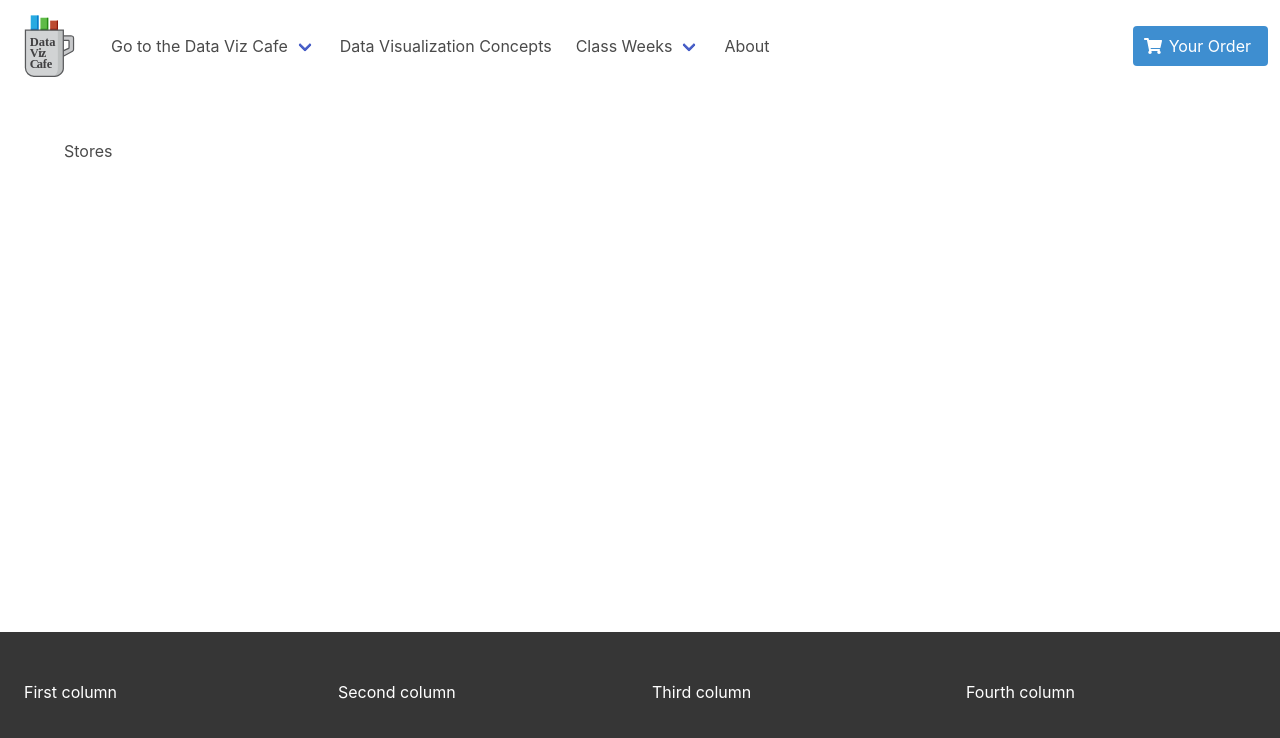
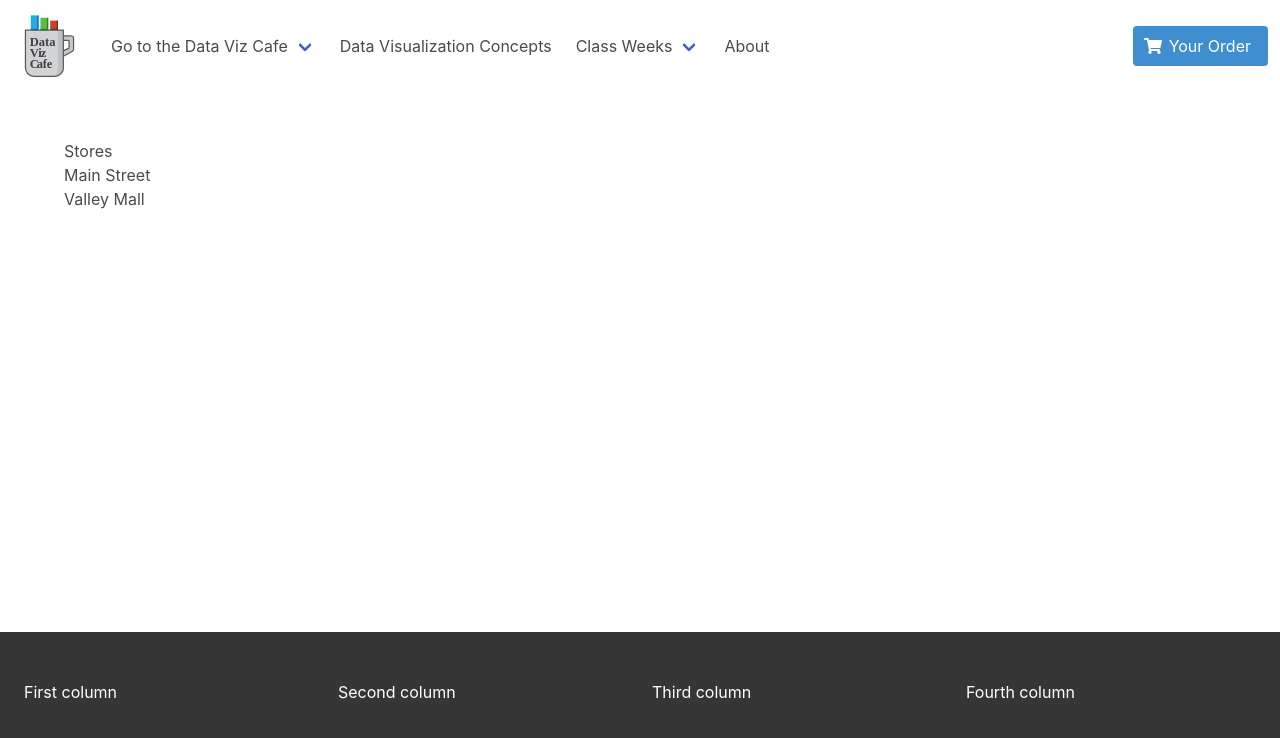
Before and after one commit to robert-laws/practice-dec-2020-react-app-with-bulma, a React (Create React App) app: page /stores in a window 1280 px wide. Shown: the top 738 px of the page. Built offline with nearby package versions, Linux system fonts and the light colour scheme.

Commit message:
add locations context

```diff
--- /dev/null
+++ b/src/context/data/locationsData.js
@@ -0,0 +1,30 @@
+export const locations = [
+  {
+    id: 1,
+    title: 'Main Street',
+    street: '12 Main St.',
+    city: 'Hartford',
+    state: 'CT',
+    zip: '06101',
+    county: 'Hartford County',
+    service_population: 894000,
+    drive_thru: true,
+    location_type: 'urban',
+    open_time: 7,
+    close_time: 20,
+  },
+  {
+    id: 2,
+    title: 'Valley Mall',
+    street: '435 Lakeside Ave.',
+    city: 'Chester',
+    state: 'CT',
+    zip: '06124',
+    county: 'Middlesex County',
+    service_population: 165000,
+    drive_thru: false,
+    location_type: 'suburban',
+    open_time: 8,
+    close_time: 19,
+  },
+];
--- /dev/null
+++ b/src/context/locations/locationsContext.js
@@ -0,0 +1,3 @@
+import { createContext } from 'react';
+const locationsContext = createContext();
+export default locationsContext;
--- /dev/null
+++ b/src/context/locations/locationsReducer.js
@@ -0,0 +1,16 @@
+import { GET_ALL_LOCATIONS } from '../types';
+
+const locationsReducer = (state, action) => {
+  switch (action.type) {
+    case GET_ALL_LOCATIONS:
+      return {
+        ...state,
+        locations: action.payload,
+      };
+
+    default:
+      return state;
+  }
+};
+
+export default locationsReducer;
--- /dev/null
+++ b/src/context/locations/locationsState.js
@@ -0,0 +1,30 @@
+import React, { useReducer, useCallback } from 'react';
+import LocationsContext from './locationsContext';
+import locationsReducer from './locationsReducer';
+import { GET_ALL_LOCATIONS } from '../types';
+import { locations } from '../data/locationsData';
+
+const LocationsState = ({ children }) => {
+  const initialState = {
+    locations: null,
+  };
+
+  const [state, dispatch] = useReducer(locationsReducer, initialState);
+
+  const getLocations = useCallback(() => {
+    dispatch({ type: GET_ALL_LOCATIONS, payload: locations });
+  }, [dispatch]);
+
+  return (
+    <LocationsContext.Provider
+      value={{
+        locations: state.locations,
+        getLocations,
+      }}
+    >
+      {children}
+    </LocationsContext.Provider>
+  );
+};
+
+export default LocationsState;
--- /dev/null
+++ b/src/context/types.js
@@ -0,0 +1,5 @@
+// LOCATIONS
+export const GET_ALL_LOCATIONS = 'GET_ALL_LOCATIONS';
+
+// MENU
+export const GET_ALL_MENU_ITEMS = 'GET_ALL_MENU_ITEMS';
--- a/src/index.js
+++ b/src/index.js
@@ -3,10 +3,13 @@ import ReactDOM from 'react-dom';
 import App from './App';
 import 'bulma/css/bulma.css';
 import './App.scss';
+import LocationsState from './context/locations/locationsState';
 
 ReactDOM.render(
   <React.StrictMode>
-    <App />
+    <LocationsState>
+      <App />
+    </LocationsState>
   </React.StrictMode>,
   document.getElementById('root')
 );
--- a/src/pages/Stores.js
+++ b/src/pages/Stores.js
@@ -1,6 +1,28 @@
-import React from 'react';
+import React, { useContext, useEffect } from 'react';
+import LocationsContext from '../context/locations/locationsContext';
 import { SubPage } from '../layout/SubPage';
 
 export const Stores = () => {
-  return <SubPage>Stores</SubPage>;
+  const locationsContext = useContext(LocationsContext);
+  const { locations, getLocations } = locationsContext;
+
+  useEffect(() => {
+    getLocations();
+  }, [getLocations]);
+
+  if (!locations) {
+    return (
+      <SubPage>
+        <h4>No Stores Found</h4>
+      </SubPage>
+    );
+  }
+
+  return (
+    <SubPage>
+      <h4>Stores</h4>
+      {locations !== null &&
+        locations.map((location) => <p key={location.id}>{location.title}</p>)}
+    </SubPage>
+  );
 };
```
